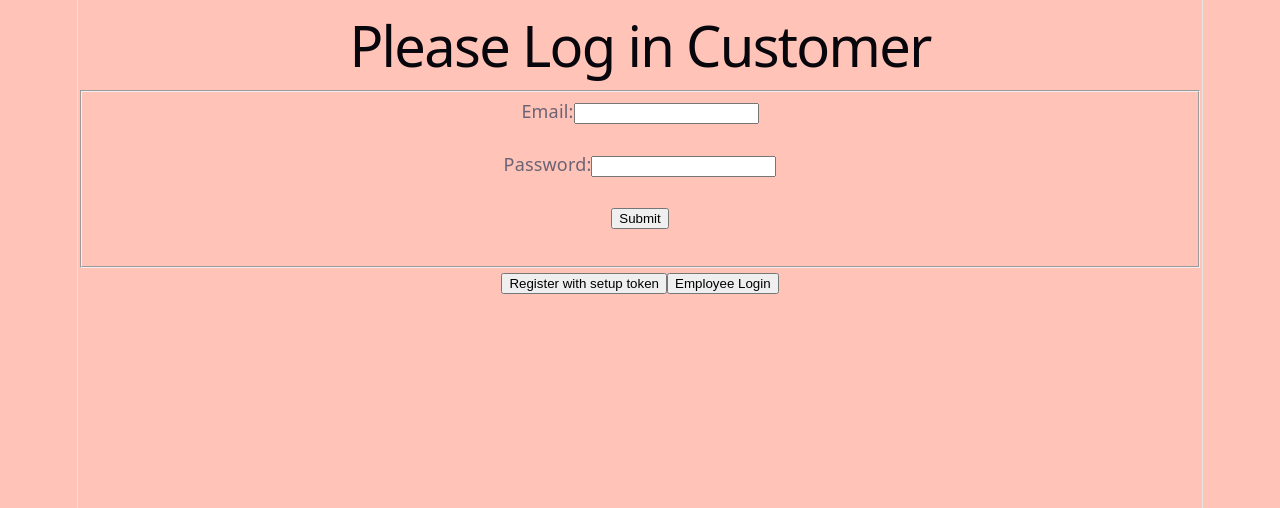
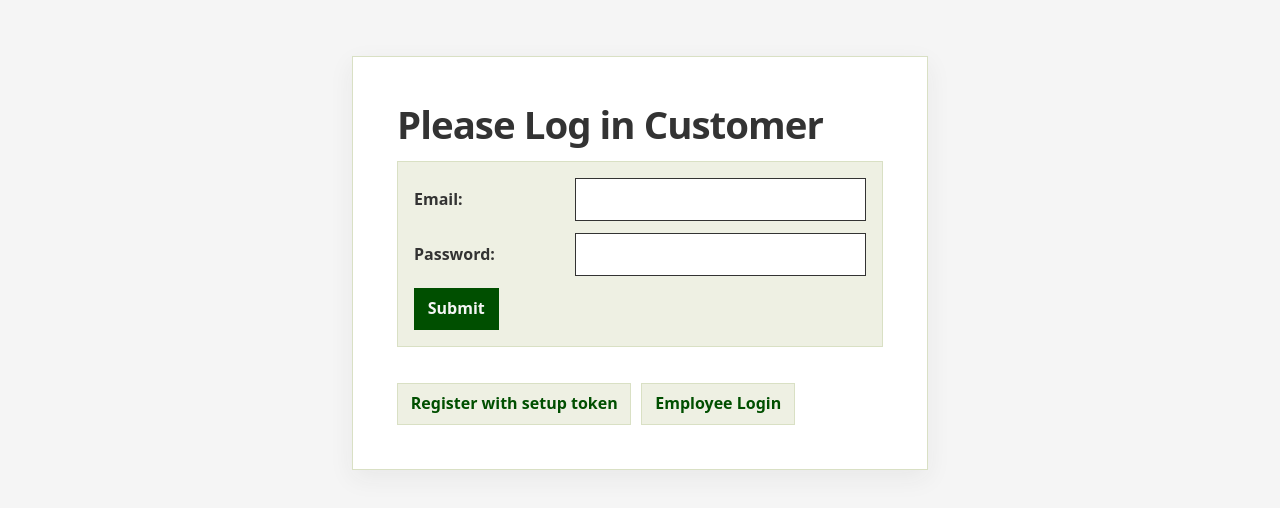
Before and after one commit to Paulthelol/CS4389_Final_Project, a React (Vite) app in the folder frontend/: page /customerLogin in a window 1280 px wide. Shown: the top 508 px of the page. Built offline with nearby package versions, Linux system fonts and the light colour scheme; no server answers.

Commit message:
add: simple themed CSS styling using 5 color reference pallete

```diff
--- a/frontend/src/style.css
+++ b/frontend/src/style.css
@@ -1,311 +1,240 @@
 :root {
-  --text: #6b6375;
-  --text-h: #08060d;
-  --bg: #fff;
-  --border: #e5e4e7;
-  --code-bg: #f4f3ec;
-  --accent: #aa3bff;
-  --accent-bg: rgba(170, 59, 255, 0.1);
-  --accent-border: rgba(170, 59, 255, 0.5);
-  --social-bg: rgba(244, 243, 236, 0.5);
-  --shadow: rgba(0, 0, 0, 0.1) 0 10px 15px -3px,
-    rgba(0, 0, 0, 0.05) 0 4px 6px -2px;
+  color-scheme: light;
+  --canvas: #f5f5f5;
+  --surface: #ffffff;
+  --subtle: #eef0e3;
+  --border: #d9e0c4;
+  --control-border: #333333;
+  --table-heading: #004f00;
+  --ink: #333333;
+  --muted: #555555;
+  --accent: #004f00;
+  --accent-text: #f5f5f5;
+  --focus: #004f00;
 
-  --sans: system-ui, 'Segoe UI', Roboto, sans-serif;
-  --heading: system-ui, 'Segoe UI', Roboto, sans-serif;
-  --mono: ui-monospace, Consolas, monospace;
-
-  font: 18px/145% var(--sans);
-  letter-spacing: 0.18px;
-  color-scheme: light dark;
-  color: var(--text);
-  background: var(--bg);
-  font-synthesis: none;
-  text-rendering: optimizeLegibility;
-  -webkit-font-smoothing: antialiased;
-  -moz-osx-font-smoothing: grayscale;
-
-  @media (max-width: 1024px) {
-    font-size: 16px;
-  }
+  font: 1rem/1.55 system-ui, "Segoe UI", sans-serif;
+  color: var(--ink);
+  background: var(--canvas);
 }
 
-@media (prefers-color-scheme: dark) {
-  :root {
-    --text: #9ca3af;
-    --text-h: #f3f4f6;
-    --bg: #16171d;
-    --border: #2e303a;
-    --code-bg: #1f2028;
-    --accent: #c084fc;
-    --accent-bg: rgba(192, 132, 252, 0.15);
-    --accent-border: rgba(192, 132, 252, 0.5);
-    --social-bg: rgba(47, 48, 58, 0.5);
-    --shadow: rgba(0, 0, 0, 0.4) 0 10px 15px -3px,
-      rgba(0, 0, 0, 0.25) 0 4px 6px -2px;
-  }
+*, *::before, *::after {
+  box-sizing: border-box;
+  border-radius: 0;
+}
 
-  #social .button-icon {
-    filter: invert(1) brightness(2);
-  }
+body {
+  margin: 0;
+}
+
+#app {
+  width: min(68rem, calc(100% - 2rem));
+  margin: clamp(1rem, 5vw, 3.5rem) auto;
+  padding: clamp(1.125rem, 4vw, 2.75rem);
+  background: var(--surface);
+  border: 1px solid var(--border);
+  box-shadow: 0 8px 24px #33333310;
+}
+
+#app:has(> footer, #registerIdentifier) {
+  max-width: 36rem;
+}
+
+h1, h2 {
+  margin: 0 0 0.75rem;
+  line-height: 1.2;
+}
+
+h1 {
+  font-size: clamp(1.75rem, 4vw, 2.4rem);
+  letter-spacing: -0.025em;
+}
+
+h2 {
+  font-size: 1.25rem;
+}
+
+p {
+  margin: 0 0 0.875rem;
+  color: var(--muted);
+  overflow-wrap: anywhere;
+}
+
+[role="status"] {
+  color: var(--ink);
+}
+
+[role="status"]:empty,
+.loginResult:has(strong:empty) {
+  position: absolute;
+  width: 1px;
+  height: 1px;
+  margin: 0;
+  overflow: hidden;
+  clip-path: inset(50%);
+}
+
+form {
+  max-width: 42rem;
+  margin: 0.875rem 0 1.25rem;
+}
+
+fieldset {
+  display: grid;
+  grid-template-columns: minmax(7rem, 1fr) minmax(0, 2fr);
+  align-items: center;
+  gap: 0.75rem 1rem;
+  min-width: 0;
+  margin: 0;
+  padding: 1rem;
+  border: 1px solid var(--border);
+  background: var(--subtle);
+}
+
+fieldset br,
+#app > br + br {
+  display: none;
+}
+
+fieldset > :is(button, input[type="submit"], p) {
+  grid-column: 1 / -1;
+  justify-self: start;
+}
+
+fieldset > p {
+  margin: 0;
+}
+
+label, legend {
+  font-weight: 600;
+}
+
+legend {
+  padding: 0 0.375rem;
+}
+
+fieldset:has(input[type="radio"]) {
+  display: flex;
+  flex-wrap: wrap;
+}
+
+fieldset > label:has(input[type="radio"]) {
+  display: inline-flex;
+  align-items: center;
+  gap: 0.4rem;
+  margin-bottom: 0;
+}
+
+input[type="radio"] {
+  margin: 0;
+  accent-color: var(--accent);
+}
+
+input, select, button {
+  font: inherit;
+}
+
+input:not([type="submit"], [type="radio"], [type="checkbox"]), select {
+  width: 100%;
+  min-width: 0;
+  min-height: 2.625rem;
+  padding: 0.5rem 0.625rem;
+  border: 1px solid var(--control-border);
+  background: var(--surface);
+  color: var(--ink);
+}
+
+button, input[type="submit"] {
+  min-height: 2.625rem;
+  padding: 0.45rem 0.8rem;
+  border: 1px solid var(--border);
+  background: var(--subtle);
+  color: var(--accent);
+  font-weight: 600;
+  cursor: pointer;
+}
+
+button[type="submit"], input[type="submit"] {
+  border-color: var(--accent);
+  background: var(--accent);
+  color: var(--accent-text);
+}
+
+button:disabled, input[type="submit"]:disabled {
+  cursor: not-allowed;
+  opacity: 0.65;
+}
+
+:focus-visible {
+  outline: 3px solid var(--focus);
+  outline-offset: 2px;
+}
+
+#app > button, section > button {
+  margin: 0 0.5rem 0.75rem 0;
+}
+
+footer {
+  display: flex;
+  flex-wrap: wrap;
+  gap: 0.625rem;
+  padding-top: 1rem;
+}
+
+section {
+  margin: 1rem 0;
+  padding: 1rem;
+  border: 1px solid var(--border);
+}
+
+section > label {
+  display: block;
+  margin-bottom: 0.375rem;
 }
 
 table {
-  color: #000000;
-  background: #c084fc;
-  border: 1px solid #aa3bff;
+  width: 100%;
+  margin: 0.75rem 0 1.25rem;
+  background: #ffffff;
+  color: #333333;
+  border: 1px solid var(--border);
   border-collapse: collapse;
-  width: 100%;
 }
 
-td,th {
-  border: 1px solid #36005f;
-  padding: 4px;
-  text-align: center;
+th, td {
+  padding: 0.625rem 0.75rem;
+  border-bottom: 1px solid var(--border);
+  text-align: left;
+  vertical-align: middle;
+  overflow-wrap: anywhere;
 }
 
-body {
-  background-color: rgba(255, 136, 112, 0.5);
-  margin: 0;
+th {
+  background: var(--table-heading);
+  color: #ffffff;
 }
 
-h1,
-h2 {
-  font-family: var(--heading);
-  font-weight: 500;
-  color: var(--text-h);
+td button {
+  min-height: 2.125rem;
+  margin: 0.125rem 0.375rem 0.125rem 0;
+  padding: 0.25rem 0.6rem;
+  white-space: nowrap;
 }
 
-h1 {
-  font-size: 56px;
-  letter-spacing: -1.68px;
-  margin: 32px 0;
-  @media (max-width: 1024px) {
-    font-size: 36px;
-    margin: 20px 0;
+@media (max-width: 40rem) {
+  fieldset {
+    grid-template-columns: minmax(0, 1fr);
+  }
+
+  fieldset > label {
+    margin-bottom: -0.375rem;
+  }
+
+  table {
+    display: block;
+    overflow-x: auto;
+  }
+
+  th {
+    white-space: nowrap;
   }
 }
-h2 {
-  font-size: 24px;
-  line-height: 118%;
-  letter-spacing: -0.24px;
-  margin: 0 0 8px;
-  @media (max-width: 1024px) {
-    font-size: 20px;
-  }
-}
-p {
-  margin: 0;
-}
-
-code,
-.counter {
-  font-family: var(--mono);
-  display: inline-flex;
-  border-radius: 4px;
-  color: var(--text-h);
-}
-
-code {
-  font-size: 15px;
-  line-height: 135%;
-  padding: 4px 8px;
-  background: var(--code-bg);
-}
-
-.counter {
-  font-size: 16px;
-  padding: 5px 10px;
-  border-radius: 5px;
-  color: var(--accent);
-  background: var(--accent-bg);
-  border: 2px solid transparent;
-  transition: border-color 0.3s;
-  margin-bottom: 24px;
-
-  &:hover {
-    border-color: var(--accent-border);
-  }
-  &:focus-visible {
-    outline: 2px solid var(--accent);
-    outline-offset: 2px;
-  }
-}
-
-.hero {
-  position: relative;
-
-  .base,
-  .framework,
-  .vite {
-    inset-inline: 0;
-    margin: 0 auto;
-  }
-
-  .base {
-    width: 170px;
-    position: relative;
-    z-index: 0;
-  }
-
-  .framework,
-  .vite {
-    position: absolute;
-  }
-
-  .framework {
-    z-index: 1;
-    top: 34px;
-    height: 28px;
-    transform: perspective(2000px) rotateZ(300deg) rotateX(44deg) rotateY(39deg)
-      scale(1.4);
-  }
-
-  .vite {
-    z-index: 0;
-    top: 107px;
-    height: 26px;
-    width: auto;
-    transform: perspective(2000px) rotateZ(300deg) rotateX(40deg) rotateY(39deg)
-      scale(0.8);
-  }
-}
-
-#app {
-  width: 1126px;
-  max-width: 100%;
-  margin: 0 auto;
-  text-align: center;
-  border-inline: 1px solid var(--border);
-  min-height: 100svh;
-  display: flex;
-  flex-direction: column;
-  box-sizing: border-box;
-}
-
-#center {
-  display: flex;
-  flex-direction: column;
-  gap: 25px;
-  place-content: center;
-  place-items: center;
-  flex-grow: 1;
-
-  @media (max-width: 1024px) {
-    padding: 32px 20px 24px;
-    gap: 18px;
-  }
-}
-
-#next-steps {
-  display: flex;
-  border-top: 1px solid var(--border);
-  text-align: left;
-
-  & > div {
-    flex: 1 1 0;
-    padding: 32px;
-    @media (max-width: 1024px) {
-      padding: 24px 20px;
-    }
-  }
-
-  .icon {
-    margin-bottom: 16px;
-    width: 22px;
-    height: 22px;
-  }
-
-  @media (max-width: 1024px) {
-    flex-direction: column;
-    text-align: center;
-  }
-}
-
-#docs {
-  border-right: 1px solid var(--border);
-
-  @media (max-width: 1024px) {
-    border-right: none;
-    border-bottom: 1px solid var(--border);
-  }
-}
-
-#next-steps ul {
-  list-style: none;
-  padding: 0;
-  display: flex;
-  gap: 8px;
-  margin: 32px 0 0;
-
-  .logo {
-    height: 18px;
-  }
-
-  a {
-    color: var(--text-h);
-    font-size: 16px;
-    border-radius: 6px;
-    background: var(--social-bg);
-    display: flex;
-    padding: 6px 12px;
-    align-items: center;
-    gap: 8px;
-    text-decoration: none;
-    transition: box-shadow 0.3s;
-
-    &:hover {
-      box-shadow: var(--shadow);
-    }
-    .button-icon {
-      height: 18px;
-      width: 18px;
-    }
-  }
-
-  @media (max-width: 1024px) {
-    margin-top: 20px;
-    flex-wrap: wrap;
-    justify-content: center;
-
-    li {
-      flex: 1 1 calc(50% - 8px);
-    }
-
-    a {
-      width: 100%;
-      justify-content: center;
-      box-sizing: border-box;
-    }
-  }
-}
-
-#spacer {
-  height: 88px;
-  border-top: 1px solid var(--border);
-  @media (max-width: 1024px) {
-    height: 48px;
-  }
-}
-
-.ticks {
-  position: relative;
-  width: 100%;
-
-  &::before,
-  &::after {
-    content: '';
-    position: absolute;
-    top: -4.5px;
-    border: 5px solid transparent;
-  }
-
-  &::before {
-    left: 0;
-    border-left-color: var(--border);
-  }
-  &::after {
-    right: 0;
-    border-right-color: var(--border);
-  }
-}
```
